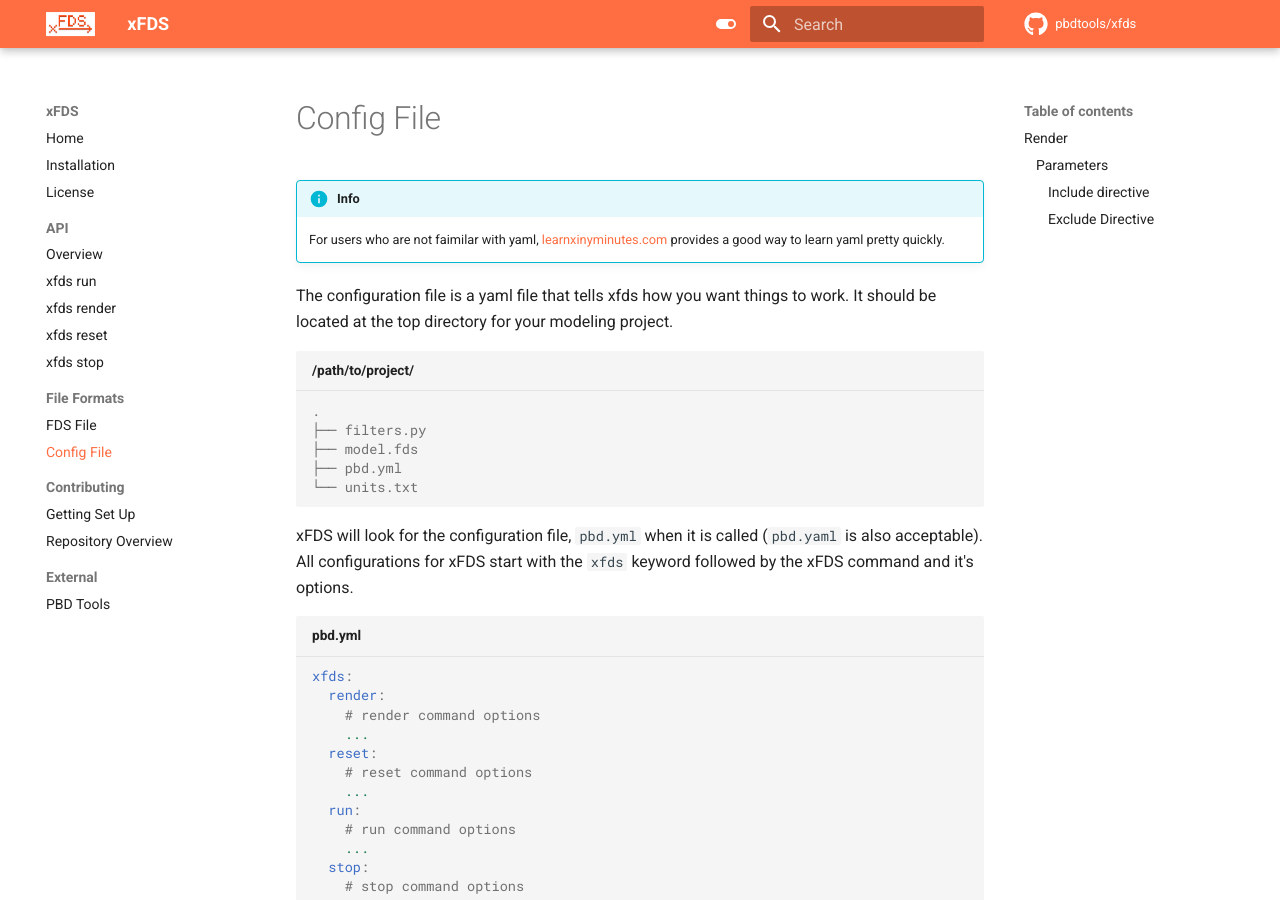
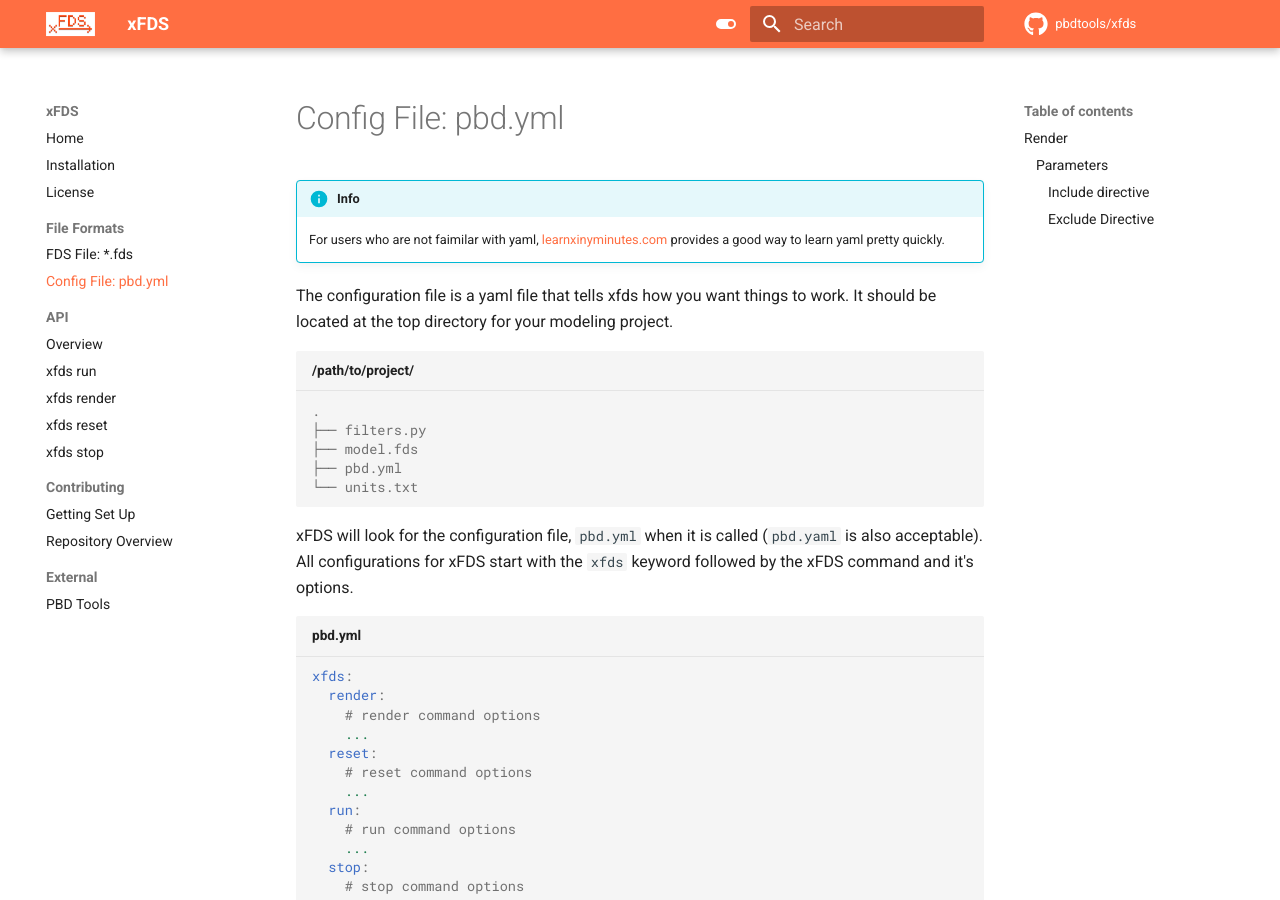
Before and after one commit to pbdtools/xfds, an MkDocs documentation site: the page built from docs/files/config.md, in a window 1280 px wide and 900 px high. Built offline with MkDocs 1.6.1 and Material for MkDocs 9.7.7, drawn with Linux system fonts in a browser that asks for light colours; comment, search, counter and statistics services are not loaded.

```diff
--- a/mkdocs.yml
+++ b/mkdocs.yml
@@ -75,15 +75,15 @@ nav:
   - Home: 'index.md'
   - Installation: 'installation.md'
   - License: 'license.md'
+  - 'File Formats':
+    - 'FDS File: *.fds': 'files/fds.md'
+    - 'Config File: pbd.yml': 'files/config.md'
   - API:
     - Overview: 'commands/overview.md'
     - 'xfds run': 'commands/run.md'
     - 'xfds render': 'commands/render.md'
     - 'xfds reset': 'commands/reset.md'
     - 'xfds stop': 'commands/stop.md'
-  - 'File Formats':
-    - 'FDS File': 'files/fds.md'
-    - 'Config File': 'files/config.md'
   - Contributing:
     - 'Getting Set Up': 'contributing/setup.md'
     - 'Repository Overview': 'contributing/repo_overview.md'
```
